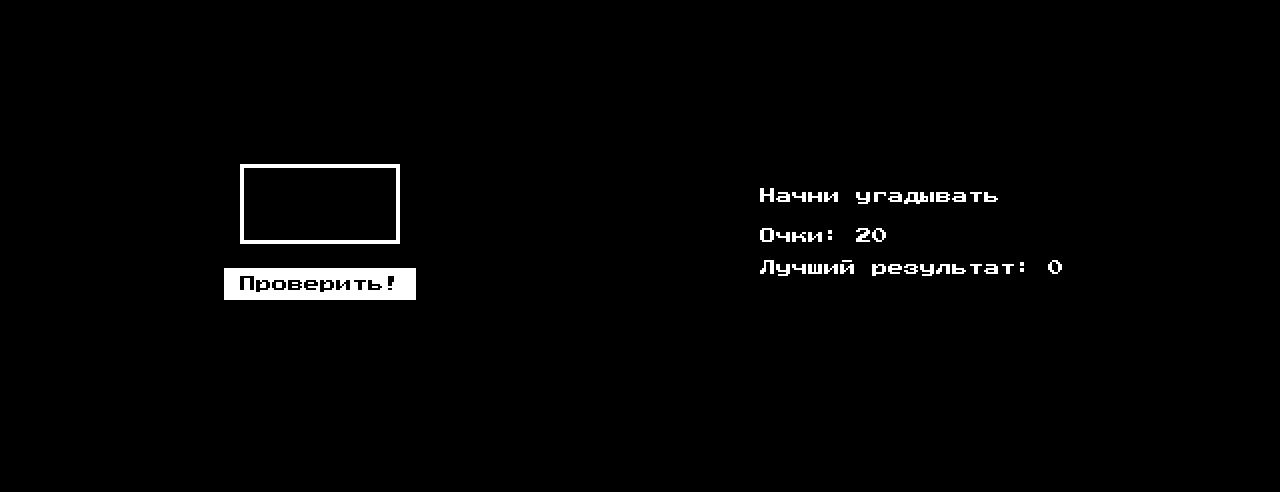
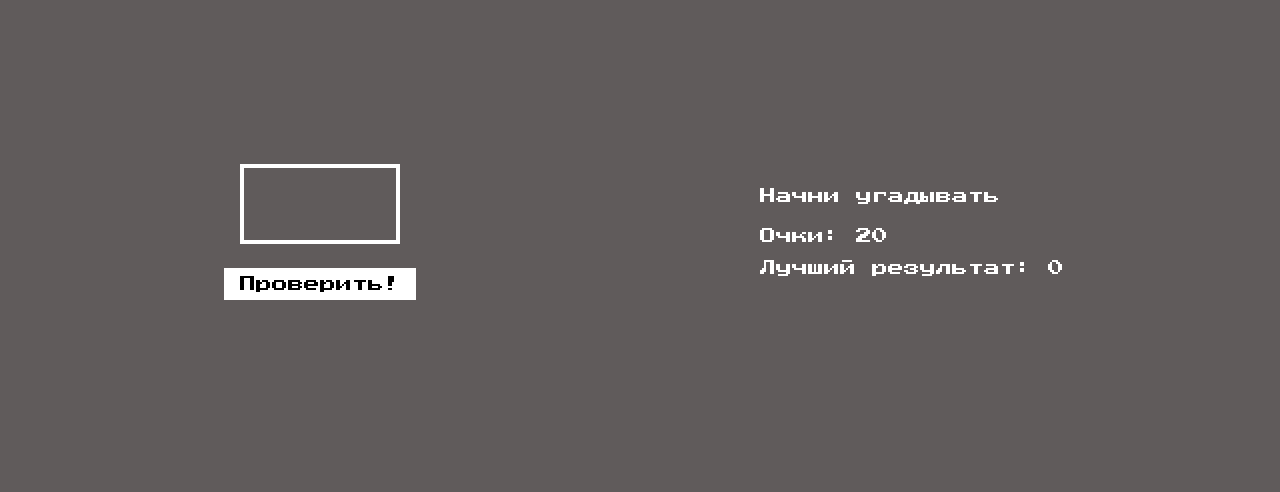
Before and after one commit to EuJinnLucaShow/guess-the-number, a plain HTML site: page index.html in a window 1280 px wide. Shown: the part 308-800 px from the top of the page. Drawn offline with Linux system fonts and the light colour scheme.

Commit message:
Update style.css

```diff
--- a/css/style.css
+++ b/css/style.css
@@ -13,8 +13,7 @@ html {
 body {
   font-family: 'Press Start 2P', sans-serif;
   color: #fff;
-  background-color: rgb(0, 0, 0);
-  /*  background-color: rgb(9, 250, 21); */
+  background-color: rgb(96, 91, 91);
 }
 
 /* Layout Styles */
```
